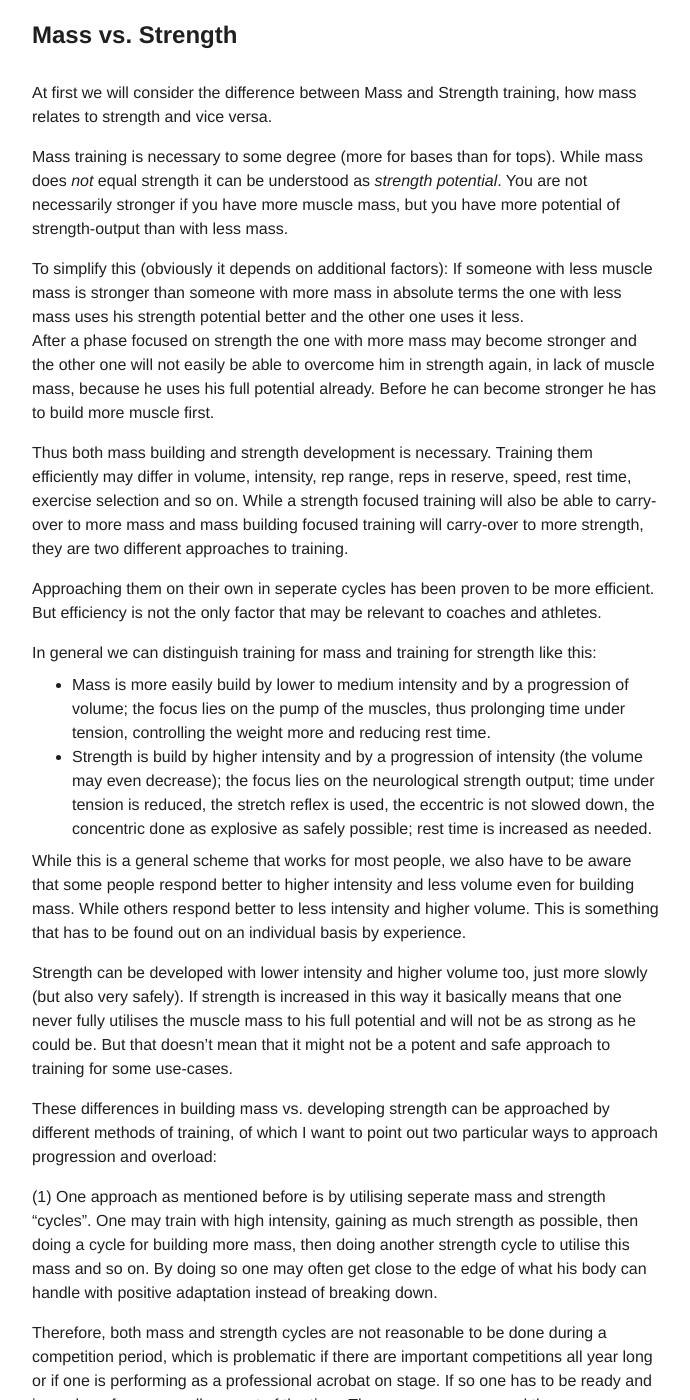
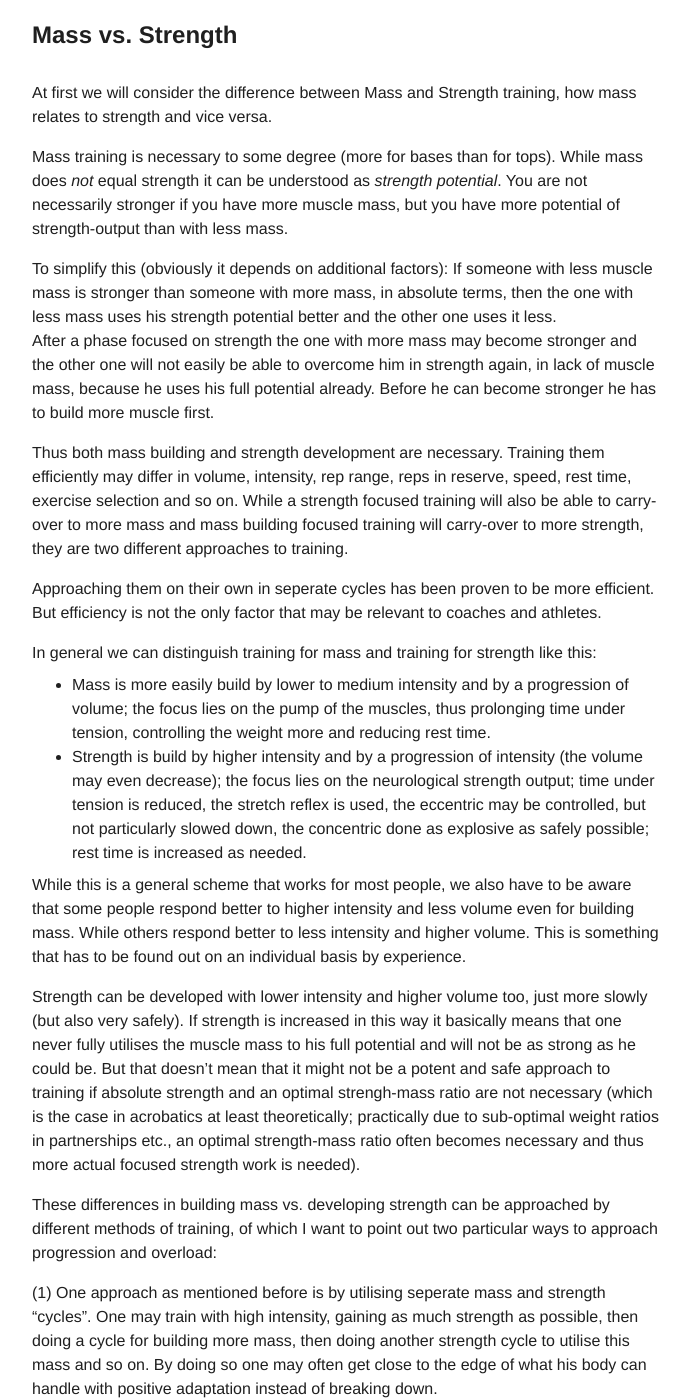
Before and after one commit to floshin/acrolib, a Jekyll site: the page built from training/specificity.md, in a window 1280 px wide and 1400 px high, scrolled down 851 px. Shown: the whole window, without its empty margins (293-983 px from the left). Built offline with Jekyll 4.4.1, drawn with Linux system fonts in a browser that asks for light colours; our own code applies the rules of GitHub Pages for plain Markdown files.

Commit message:
Update specificity.md

```diff
--- a/training/specificity.md
+++ b/training/specificity.md
@@ -21,20 +21,20 @@ At first we will consider the difference between Mass and Strength training, how
 
 Mass training is necessary to some degree (more for bases than for tops). While mass does *not* equal strength it can be understood as *strength potential*. You are not necessarily stronger if you have more muscle mass, but you have more potential of strength-output than with less mass.
 
-To simplify this (obviously it depends on additional factors): If someone with less muscle mass is stronger than someone with more mass in absolute terms the one with less mass uses his strength potential better and the other one uses it less.
+To simplify this (obviously it depends on additional factors): If someone with less muscle mass is stronger than someone with more mass, in absolute terms, then the one with less mass uses his strength potential better and the other one uses it less.
 After a phase focused on strength the one with more mass may become stronger and the other one will not easily be able to overcome him in strength again, in lack of muscle mass, because he uses his full potential already. Before he can become stronger he has to build more muscle first.
 
-Thus both mass building and strength development is necessary. Training them efficiently may differ in volume, intensity, rep range, reps in reserve, speed, rest time, exercise selection and so on. While a strength focused training will also be able to carry-over to more mass and mass building focused training will carry-over to more strength, they are two different approaches to training.
+Thus both mass building and strength development are necessary. Training them efficiently may differ in volume, intensity, rep range, reps in reserve, speed, rest time, exercise selection and so on. While a strength focused training will also be able to carry-over to more mass and mass building focused training will carry-over to more strength, they are two different approaches to training.
 
 Approaching them on their own in seperate cycles has been proven to be more efficient. But efficiency is not the only factor that may be relevant to coaches and athletes.
 
 In general we can distinguish training for mass and training for strength like this:
 * Mass is more easily build by lower to medium intensity and by a progression of volume; the focus lies on the pump of the muscles, thus prolonging time under tension, controlling the weight more and reducing rest time.
-* Strength is build by higher intensity and by a progression of intensity (the volume may even decrease); the focus lies on the neurological strength output; time under tension is reduced, the stretch reflex is used, the eccentric is not slowed down, the concentric done as explosive as safely possible; rest time is increased as needed.
+* Strength is build by higher intensity and by a progression of intensity (the volume may even decrease); the focus lies on the neurological strength output; time under tension is reduced, the stretch reflex is used, the eccentric may be controlled, but not particularly slowed down, the concentric done as explosive as safely possible; rest time is increased as needed.
 
 While this is a general scheme that works for most people, we also have to be aware that some people respond better to higher intensity and less volume even for building mass. While others respond better to less intensity and higher volume. This is something that has to be found out on an individual basis by experience.
 
-Strength can be developed with lower intensity and higher volume too, just more slowly (but also very safely). If strength is increased in this way it basically means that one never fully utilises the muscle mass to his full potential and will not be as strong as he could be. But that doesn't mean that it might not be a potent and safe approach to training for some use-cases.
+Strength can be developed with lower intensity and higher volume too, just more slowly (but also very safely). If strength is increased in this way it basically means that one never fully utilises the muscle mass to his full potential and will not be as strong as he could be. But that doesn't mean that it might not be a potent and safe approach to training if absolute strength and an optimal strengh-mass ratio are not necessary (which is the case in acrobatics at least theoretically; practically due to sub-optimal weight ratios in partnerships etc., an optimal strength-mass ratio often becomes necessary and thus more actual focused strength work is needed).
 
 These differences in building mass vs. developing strength can be approached by different methods of training, of which I want to point out two particular ways to approach progression and overload:
 
```
